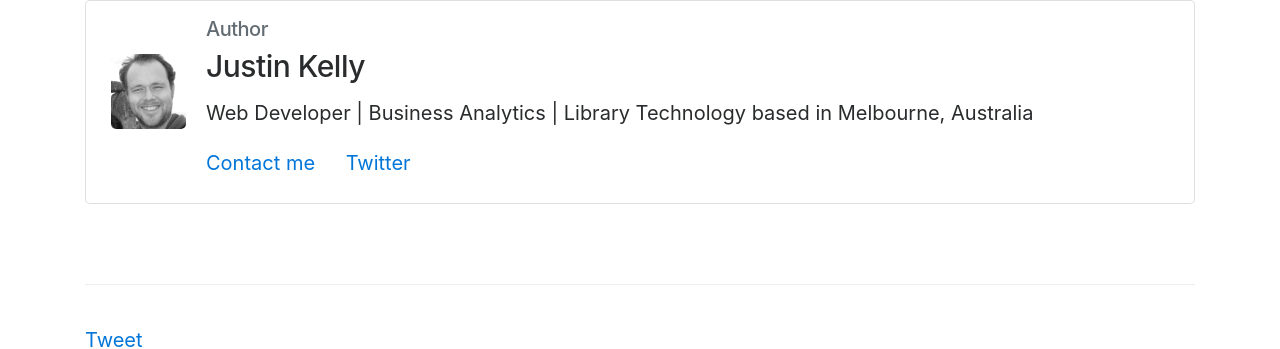
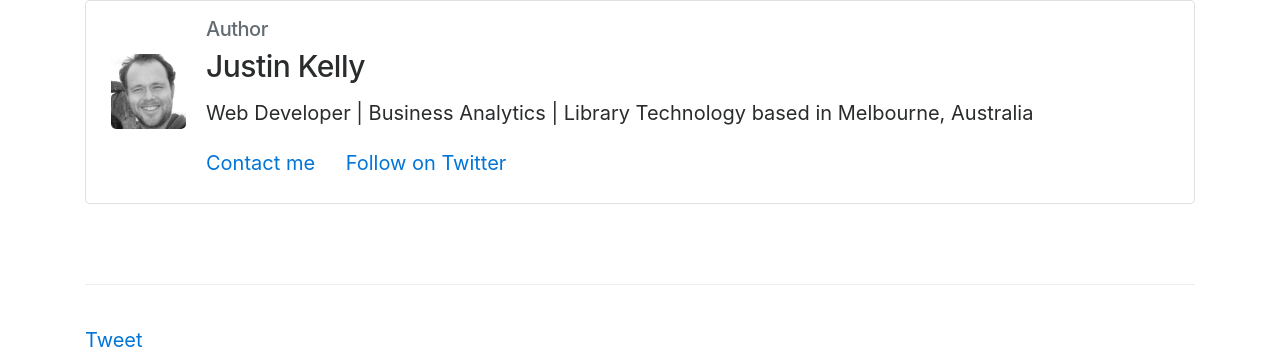
Before and after one commit to justinkelly/justinkelly.github.io, a Jekyll site: the page built from _posts/2010-02-17-smarty-template-engine-and-tomorrow.md, in a window 1280 px wide. Shown: the part 380-729 px from the top of the page. Built offline with Jekyll 4.4.1, drawn with Linux system fonts in a browser that asks for light colours; nearby versions of some CDN libraries; comment, search, counter and statistics services are not loaded.

Commit message:
Update author.html

```diff
--- a/_includes/author.html
+++ b/_includes/author.html
@@ -7,7 +7,7 @@
             <h4 class="card-title">{{ site.owner.name }}</h4>
             <p>{{ site.owner.description }}</p>
             <a href="{{site.url}}/about/#contact" class="card-link">Contact me</a>
-            <a href="https://twitter.com/intent/follow?screen_name=_justin_kelly" class="card-link">Twitter</a>
+            <a href="https://twitter.com/intent/follow?screen_name=_justin_kelly" class="card-link">Follow on Twitter</a>
          </div>
      </div>
   </div>
```
